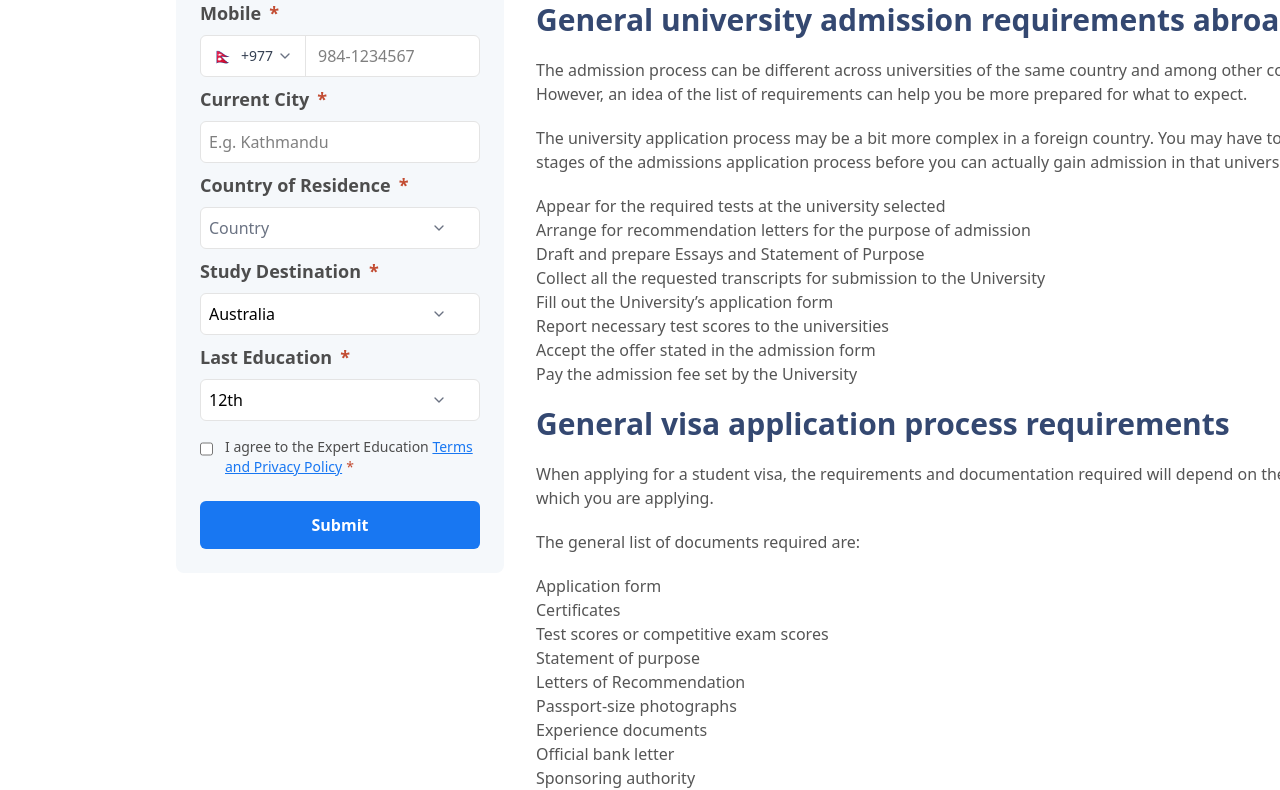
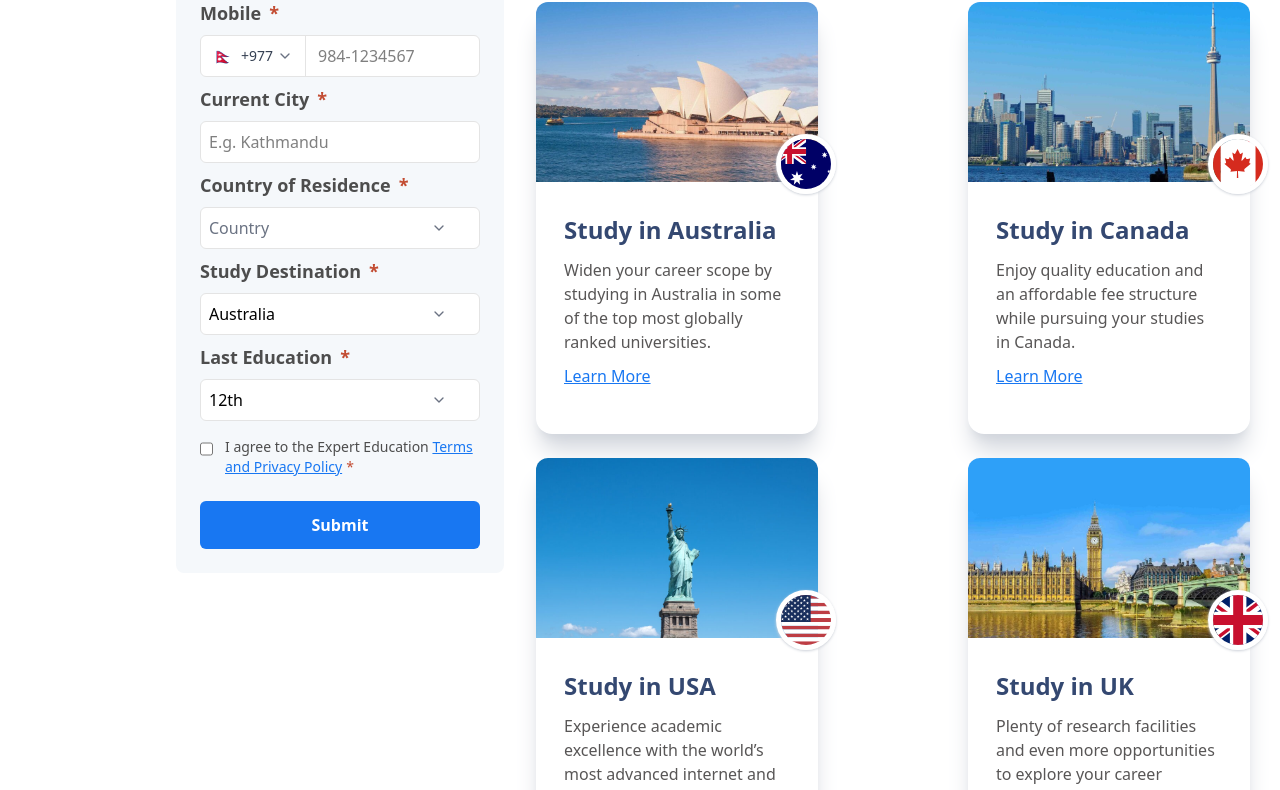
Before and after one commit to subedi1680/Expert-Education-Copy, a React (Vite) app: page /services/study-abroad in a window 1280 px wide. Shown: the part 1320-2110 px from the top of the page. Built offline with nearby package versions, Linux system fonts and the light colour scheme.

Commit message:
study abroad finished

```diff
--- a/src/pages/StudyAbroad.jsx
+++ b/src/pages/StudyAbroad.jsx
@@ -2,6 +2,14 @@ import { House } from "lucide-react";
 import Navbar from "../components/Navbar";
 import Footer from "../components/Footer";
 import Sidebar from "../components/Sidebar";
+import Australia_abroad from "../assets/study-abroad-in-australia-800x533.jpg";
+import Canada_abroad from "../assets/Study-abroad-in-canada-800x533.jpg";
+import USA_abroad from "../assets/Study-abroad-in-USA-800x533.jpg";
+import UK_abroad from "../assets/Study-abroad-in-uk-800x533.jpg";
+import Australia_flag from "../assets/au.svg";
+import Canada_flag from "../assets/ca.svg";
+import USA_flag from "../assets/us.svg";
+import UK_flag from "../assets/gb.svg";
 
 function StudyAbroad() {
   return (
@@ -29,34 +37,192 @@ function StudyAbroad() {
 
         {/* Text Section */}
         <div className="space-y-5 text-[#555555]">
-          <p>Deciding to study in a country outside of your native country is a huge decision to make. It entails adopting new habits, learning about a new culture, and adjusting to a lifestyle previously unknown to you. When it comes to achieving your career goals, these aspects become all the more an adventure.</p>
-          <p>Moreover, you get to broaden your scope of academic excellence and open your mind to the amazing possibility of settling abroad. That said, those who choose to study abroad are more sought after by employers of reputed organisations. Expert Education is a study abroad consultancy in Nepal, equipped with the expertise and professional assistance to help you attain your goals to pursue a course overseas.</p>
-          <p>We have special education counsellors and visa consultancy services in Nepal, located across different branches. So, feel free to reach out to our friendly team today!</p>
-          <p className="text-3xl font-bold text-[#344871]">Considering your chances of studying abroad?</p>
-          <p>The decision to study in a foreign country may seem daunting if you are unsure of the preparations you need to make.</p>
-          <p>Essentially, you need to put some effort into planning as this will take you a long way. Firstly, you may prioritise your choice of a destination by picking the university, course, and of course, at the least, the country.</p>
-          <p>If you prefer a particular education institute based on what you’ve heard, be sure to research as well. You can visit their website and check for their accreditation, the scope of the course being offered, its popularity, the tuition fee, scholarship plans offered, faculty, and accommodation.</p>
-          <p>Apart from visiting the institute’s website, you can also check out other portals that talk about the graduate employability rate of the preferred institution.</p>
-          <p>Let’s say you’ve finally selected the country to study, like Australia or the UK; check other factors as well. These can include your options to work after completing your course in that country. Additionally, you must check the visa regulations in the country for international students.</p>
-          <p>It’s good to research on your end, but we recommend that you also seek professional advice. Our study abroad consultancy in Nepal can guide and assist you in understanding your chances of travelling overseas to pursue a course. </p>
-          <p className="text-3xl font-bold text-[#344871]">Your academic goals are waiting to be achieved</p>
+          <p>
+            Deciding to study in a country outside of your native country is a
+            huge decision to make. It entails adopting new habits, learning
+            about a new culture, and adjusting to a lifestyle previously unknown
+            to you. When it comes to achieving your career goals, these aspects
+            become all the more an adventure.
+          </p>
+          <p>
+            Moreover, you get to broaden your scope of academic excellence and
+            open your mind to the amazing possibility of settling abroad. That
+            said, those who choose to study abroad are more sought after by
+            employers of reputed organisations. Expert Education is a study
+            abroad consultancy in Nepal, equipped with the expertise and
+            professional assistance to help you attain your goals to pursue a
+            course overseas.
+          </p>
+          <p>
+            We have special education counsellors and visa consultancy services
+            in Nepal, located across different branches. So, feel free to reach
+            out to our friendly team today!
+          </p>
+          <p className="text-3xl font-bold text-[#344871]">
+            Considering your chances of studying abroad?
+          </p>
+          <p>
+            The decision to study in a foreign country may seem daunting if you
+            are unsure of the preparations you need to make.
+          </p>
+          <p>
+            Essentially, you need to put some effort into planning as this will
+            take you a long way. Firstly, you may prioritise your choice of a
+            destination by picking the university, course, and of course, at the
+            least, the country.
+          </p>
+          <p>
+            If you prefer a particular education institute based on what you’ve
+            heard, be sure to research as well. You can visit their website and
+            check for their accreditation, the scope of the course being
+            offered, its popularity, the tuition fee, scholarship plans offered,
+            faculty, and accommodation.
+          </p>
+          <p>
+            Apart from visiting the institute’s website, you can also check out
+            other portals that talk about the graduate employability rate of the
+            preferred institution.
+          </p>
+          <p>
+            Let’s say you’ve finally selected the country to study, like
+            Australia or the UK; check other factors as well. These can include
+            your options to work after completing your course in that country.
+            Additionally, you must check the visa regulations in the country for
+            international students.
+          </p>
+          <p>
+            It’s good to research on your end, but we recommend that you also
+            seek professional advice. Our study abroad consultancy in Nepal can
+            guide and assist you in understanding your chances of travelling
+            overseas to pursue a course.{" "}
+          </p>
+          <p className="text-3xl font-bold text-[#344871]">
+            Your academic goals are waiting to be achieved
+          </p>
           <p>Choose your study destination</p>
-          {/* Cards */}
-          <p className="text-3xl font-bold text-[#344871]">General university admission requirements abroad</p>
-          <p>The admission process can be different across universities of the same country and among other countries. However, an idea of the list of requirements can help you be more prepared for what to expect.</p>
-          <p>The university application process may be a bit more complex in a foreign country. You may have to cross many stages of the admissions application process before you can actually gain admission in that university.</p>
+          <div className="grid grid-cols-2 gap-6 justify-center mx-auto max-w-4xl">
+            {/* Australia */}
+            <div className="flex flex-col shadow-gray-300 shadow-xl w-[92.5vw] md:w-[22vw] h-117 md:h-108 md:rounded-2xl rounded-xl">
+              <img
+                src={Australia_abroad}
+                className="w-[92.5vw] h-60 md:w-full md:h-45 rounded-t-xl"
+              ></img>
+              <img
+                src={Australia_flag}
+                className="absolute w-15 h-15 object-cover rounded-full border-5 border-white mt-48 ml-68 md:mt-33 md:ml-60 shadow-gray-300 shadow-sm"
+              ></img>
+              <p className="text-[#344871] text-2xl font-bold mt-6 md:mt-8 mx-7 hover:text-[#1877F2] cursor-pointer">
+                Study in Australia
+              </p>
+              <p className="text-[#585656] font-2 mt-2 md:mt-3 mx-7">
+                Widen your career scope by studying in Australia in some of the
+                top most globally ranked universities.
+              </p>
+              <p className="mt-2.5 mx-7 text-[#1877F2] underline hover:text-[#3e5b95] cursor-pointer">
+                Learn More
+              </p>
+            </div>
+            {/* Canada */}
+            <div className="flex flex-col shadow-gray-300 shadow-xl w-[92.5vw] md:w-[22vw] h-108 md:rounded-2xl rounded-xl">
+              <img
+                src={Canada_abroad}
+                className="w-[92.5vw] h-60 md:w-full md:h-45 rounded-t-xl"
+              ></img>
+              <img
+                src={Canada_flag}
+                className="absolute w-15 h-15 object-cover rounded-full border-5 border-white mt-48 ml-68 md:mt-33 md:ml-60 shadow-gray-300 shadow-sm"
+              ></img>
+              <p className="text-[#344871] text-2xl font-bold mt-6 md:mt-8 mx-7 hover:text-[#1877F2] cursor-pointer">
+                Study in Canada
+              </p>
+              <p className="text-[#585656] font-2 mt-2 md:mt-3 mx-7">
+                Enjoy quality education and an affordable fee structure while
+                pursuing your studies in Canada.
+              </p>
+              <p className="mt-2.5 mx-7 text-[#1877F2] underline hover:text-[#3e5b95] cursor-pointer">
+                Learn More
+              </p>
+            </div>
+            {/* USA */}
+            <div className="flex flex-col shadow-gray-300 shadow-xl w-[92.5vw] md:w-[22vw] h-108 md:rounded-2xl rounded-xl">
+              <img
+                src={USA_abroad}
+                className="w-[92.5vw] h-60 md:w-full md:h-45 rounded-t-xl"
+              ></img>
+              <img
+                src={USA_flag}
+                className="absolute w-15 h-15 object-cover rounded-full border-5 border-white mt-48 ml-68 md:mt-33 md:ml-60 shadow-gray-300 shadow-sm"
+              ></img>
+              <p className="text-[#344871] text-2xl font-bold mt-6 md:mt-8 mx-7 hover:text-[#1877F2] cursor-pointer">
+                Study in USA
+              </p>
+              <p className="text-[#585656] font-2 mt-2 md:mt-3 mx-7">
+                Experience academic excellence with the world’s most advanced
+                internet and technology structure in the US.
+              </p>
+              <p className="mt-2.5 mx-7 text-[#1877F2] underline hover:text-[#3e5b95] cursor-pointer">
+                Learn More
+              </p>
+            </div>
+            {/* UK */}
+            <div className="flex flex-col shadow-gray-300 shadow-xl w-[92.5vw] md:w-[22vw] h-108 md:rounded-2xl rounded-xl">
+              <img
+                src={UK_abroad}
+                className="w-[92.5vw] h-60 md:w-full md:h-45 rounded-t-xl"
+              ></img>
+              <img
+                src={UK_flag}
+                className="absolute w-15 h-15 object-cover rounded-full border-5 border-white mt-48 ml-68 md:mt-33 md:ml-60 shadow-gray-300 shadow-sm"
+              ></img>
+              <p className="text-[#344871] text-2xl font-bold mt-6 md:mt-8 mx-7 hover:text-[#1877F2] cursor-pointer">
+                Study in UK
+              </p>
+              <p className="text-[#585656] font-2 mt-2 md:mt-3 mx-7">
+                Plenty of research facilities and even more opportunities to
+                explore your career options in the UK.
+              </p>
+              <p className="mt-2.5 mx-7 text-[#1877F2] underline hover:text-[#3e5b95] cursor-pointer">
+                Learn More
+              </p>
+            </div>
+          </div>
+
+          <p className="text-3xl font-bold text-[#344871]">
+            General university admission requirements abroad
+          </p>
+          <p>
+            The admission process can be different across universities of the
+            same country and among other countries. However, an idea of the list
+            of requirements can help you be more prepared for what to expect.
+          </p>
+          <p>
+            The university application process may be a bit more complex in a
+            foreign country. You may have to cross many stages of the admissions
+            application process before you can actually gain admission in that
+            university.
+          </p>
           <ul>
             <li>Appear for the required tests at the university selected</li>
-            <li>Arrange for recommendation letters for the purpose of admission</li>
+            <li>
+              Arrange for recommendation letters for the purpose of admission
+            </li>
             <li>Draft and prepare Essays and Statement of Purpose</li>
-            <li>Collect all the requested transcripts for submission to the University</li>
+            <li>
+              Collect all the requested transcripts for submission to the
+              University
+            </li>
             <li>Fill out the University’s application form</li>
             <li>Report necessary test scores to the universities</li>
             <li>Accept the offer stated in the admission form</li>
             <li>Pay the admission fee set by the University</li>
           </ul>
-          <p className="text-3xl font-bold text-[#344871]">General visa application process requirements</p>
-          <p>When applying for a student visa, the requirements and documentation required will depend on the country for which you are applying.</p>
+          <p className="text-3xl font-bold text-[#344871]">
+            General visa application process requirements
+          </p>
+          <p>
+            When applying for a student visa, the requirements and documentation
+            required will depend on the country for which you are applying.
+          </p>
           <p>The general list of documents required are:</p>
           <ul>
             <li>Application form</li>
@@ -69,8 +235,15 @@ function StudyAbroad() {
             <li>Official bank letter</li>
             <li>Sponsoring authority</li>
           </ul>
-          <p>Planning ahead of time and preparing all the documents a couple of months prior to the application process will ease an already overwhelming journey.</p>
-          <p>Wish to know more? Reach out to our study abroad education consultant in Nepal.</p>
+          <p>
+            Planning ahead of time and preparing all the documents a couple of
+            months prior to the application process will ease an already
+            overwhelming journey.
+          </p>
+          <p>
+            Wish to know more? Reach out to our study abroad education
+            consultant in Nepal.
+          </p>
         </div>
       </div>
 
```
